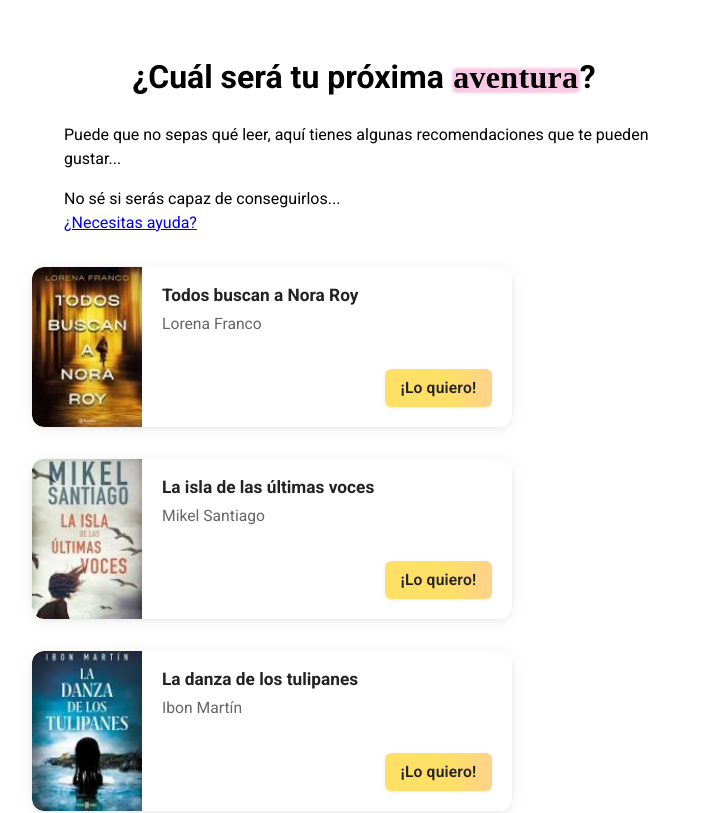
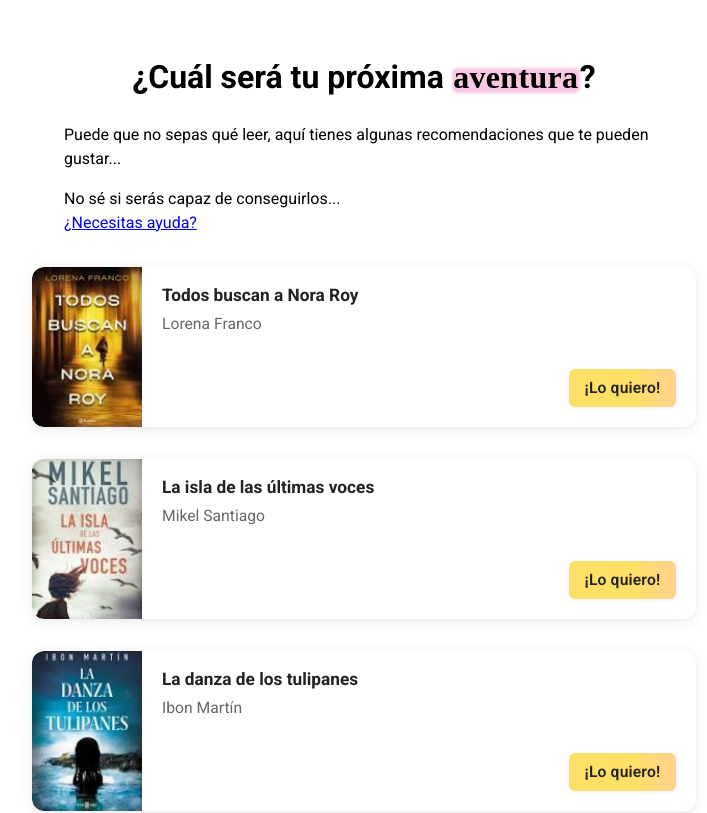
Before and after one commit to kikearb/regane, a Preact app: page / in a window 1280 px wide. Shown: the top 813 px of the page, without its empty margins (276-983 px from the left). Built offline with nearby package versions, Linux system fonts and the light colour scheme; a web font is replaced by a local one.

Commit message:
removes max-width

```diff
--- a/src/BookCard.tsx
+++ b/src/BookCard.tsx
@@ -22,7 +22,6 @@ export const BookCard: FunctionComponent<BookCardProps> = ({ title, author, cove
       overflow: 'hidden',
       minHeight: 160,
       width: '100%',
-      maxWidth: 480,
     }}
   >
     <div
```
